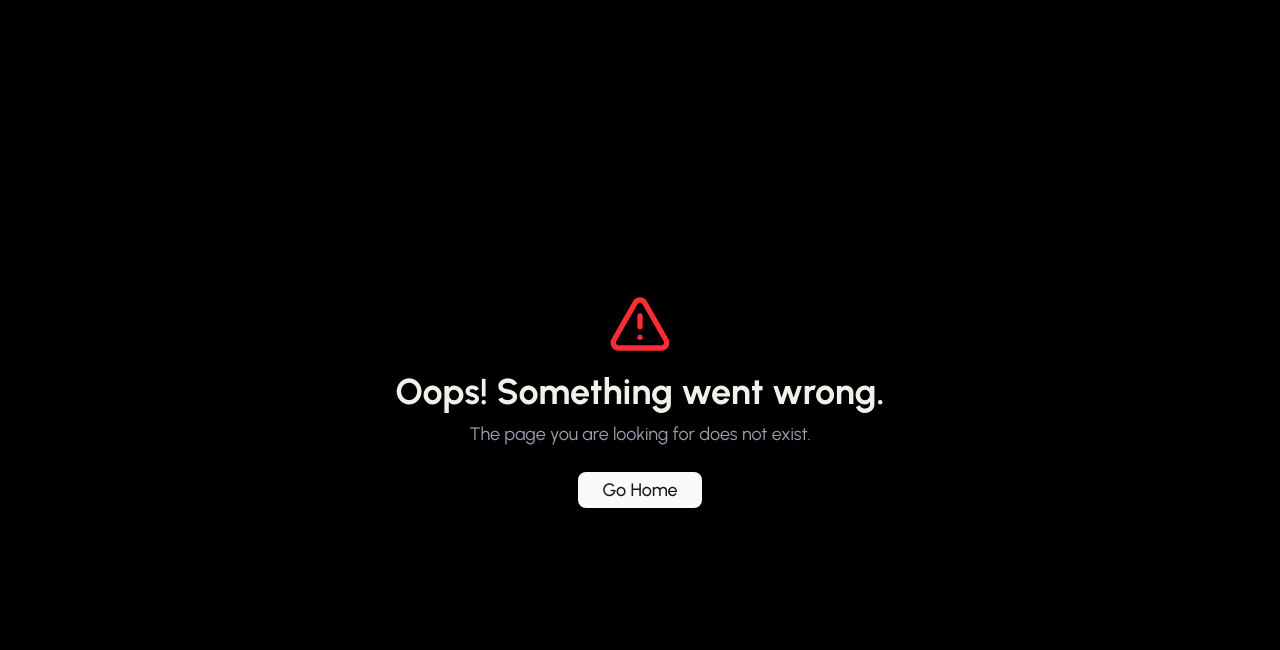
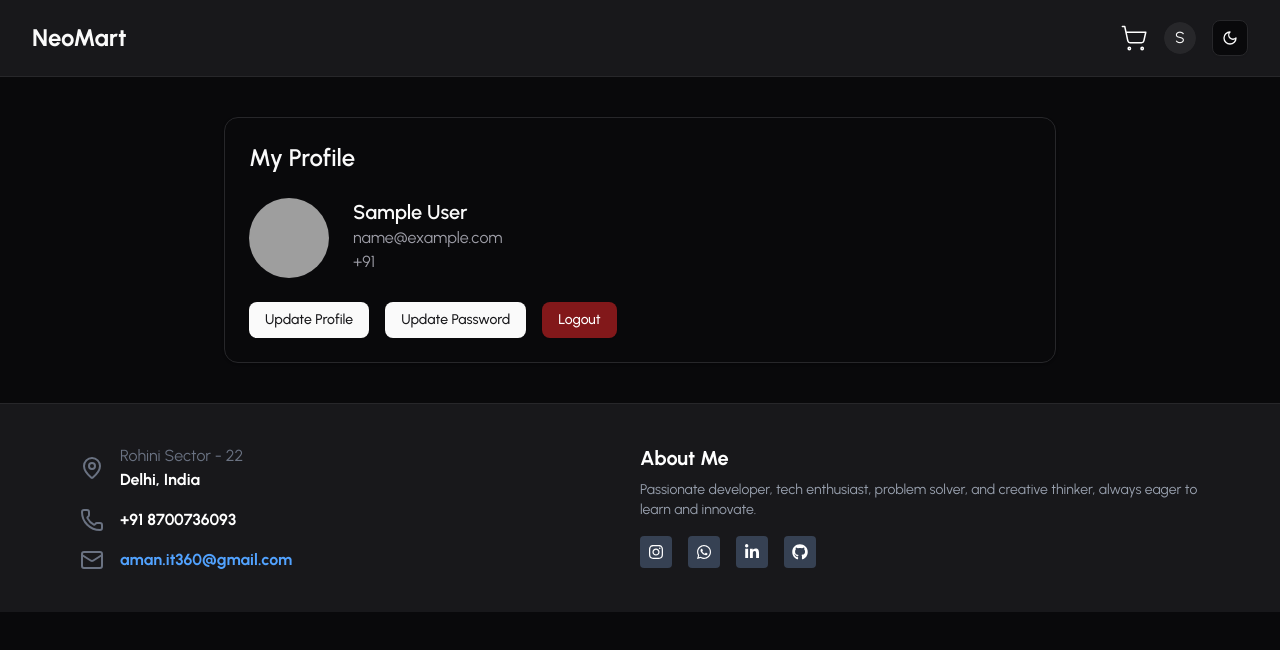
Before and after one commit to iamAmanrajput/NeoMart, a React (Vite) app in the folder FRONTEND/: page /profile in a window 1280 px wide. Shown: the top 650 px of the page. Built offline with nearby package versions, Linux system fonts and the light colour scheme; sample sign-in values are in the browser's storage; grey boxes are pictures that could not be loaded.

Commit message:
My Profile Added

```diff
--- a/FRONTEND/src/App.jsx
+++ b/FRONTEND/src/App.jsx
@@ -17,6 +17,7 @@ import Orders from "./Admin/Orders";
 import Settings from "./Admin/Settings";
 import MyOrders from "./pages/MyOrders";
 import ProtectedRoute from "./components/custom/ProtectedRoute";
+import MyProfile from "./pages/MyProfile";
 
 const App = () => {
   return (
@@ -61,6 +62,17 @@ const App = () => {
             <RootLayout>
               <Product />
             </RootLayout>
+          }
+        ></Route>
+
+        <Route
+          path="/profile"
+          element={
+            <ProtectedRoute>
+              <RootLayout>
+                <MyProfile />
+              </RootLayout>
+            </ProtectedRoute>
           }
         ></Route>
 
--- a/FRONTEND/src/components/custom/LogoutToggle.jsx
+++ b/FRONTEND/src/components/custom/LogoutToggle.jsx
@@ -22,9 +22,19 @@ const LogoutToggle = ({ user }) => {
       </DropdownMenuTrigger>
       <DropdownMenuContent>
         <Link to="/orders">
-          <DropdownMenuItem>My Orders</DropdownMenuItem>
+          <DropdownMenuItem className="cursor-pointer">
+            My Orders
+          </DropdownMenuItem>
         </Link>
-        <DropdownMenuItem onClick={() => dispatch(setUserLogout())}>
+        <Link to="/profile">
+          <DropdownMenuItem className="cursor-pointer">
+            My Profile
+          </DropdownMenuItem>
+        </Link>
+        <DropdownMenuItem
+          className="cursor-pointer"
+          onClick={() => dispatch(setUserLogout())}
+        >
           Logout
         </DropdownMenuItem>
       </DropdownMenuContent>
--- a/FRONTEND/src/components/custom/ProtectedRoute.jsx
+++ b/FRONTEND/src/components/custom/ProtectedRoute.jsx
@@ -44,6 +44,9 @@ const ProtectedRoute = ({ children }) => {
     return <Navigate to="/" />;
   }
 
+  if (!isAuthenticated && pathname === "/profile") {
+    return <Navigate to="/login" />;
+  }
   return children;
 };
 
--- /dev/null
+++ b/FRONTEND/src/pages/MyProfile.jsx
@@ -0,0 +1,63 @@
+import React, { useEffect, useState } from "react";
+import {
+  Card,
+  CardContent,
+  CardFooter,
+  CardHeader,
+  CardTitle,
+} from "@/components/ui/card";
+import { Button } from "@/components/ui/button";
+import { Avatar, AvatarFallback, AvatarImage } from "@/components/ui/avatar";
+
+const MyProfile = () => {
+  const [user, setUser] = useState({});
+  useEffect(() => {
+    const userData = JSON.parse(localStorage.getItem("user"));
+    if (userData) {
+      setUser(userData);
+    }
+  }, []);
+  return (
+    <div className="w-full max-w-4xl mx-auto px-4 sm:px-6 lg:px-8 my-10">
+      <Card>
+        <CardHeader>
+          <CardTitle className="text-xl sm:text-2xl">My Profile</CardTitle>
+        </CardHeader>
+
+        <CardContent>
+          <div className="flex flex-col sm:flex-row items-center sm:items-start gap-6">
+            <Avatar className="h-20 w-20">
+              <AvatarImage src="https://github.com/esme.png" />
+              <AvatarFallback>EM</AvatarFallback>
+            </Avatar>
+
+            <div className="text-center sm:text-left">
+              <h1 className="text-lg sm:text-xl font-semibold capitalize">
+                {user.name}
+              </h1>
+              <h3 className="text-sm sm:text-base text-muted-foreground">
+                {user.email}
+              </h3>
+              <h3 className="text-sm sm:text-base text-muted-foreground">
+                +91 {user.phone}
+              </h3>
+            </div>
+          </div>
+        </CardContent>
+
+        <CardFooter className="flex flex-col sm:flex-row gap-4 sm:justify-start items-center sm:items-start">
+          <Button className="w-full sm:w-auto">Update Profile</Button>
+          <Button className="w-full sm:w-auto">Update Password</Button>
+          <Button
+            variant="destructive"
+            className="w-full sm:w-auto cursor-pointer"
+          >
+            Logout
+          </Button>
+        </CardFooter>
+      </Card>
+    </div>
+  );
+};
+
+export default MyProfile;
```
